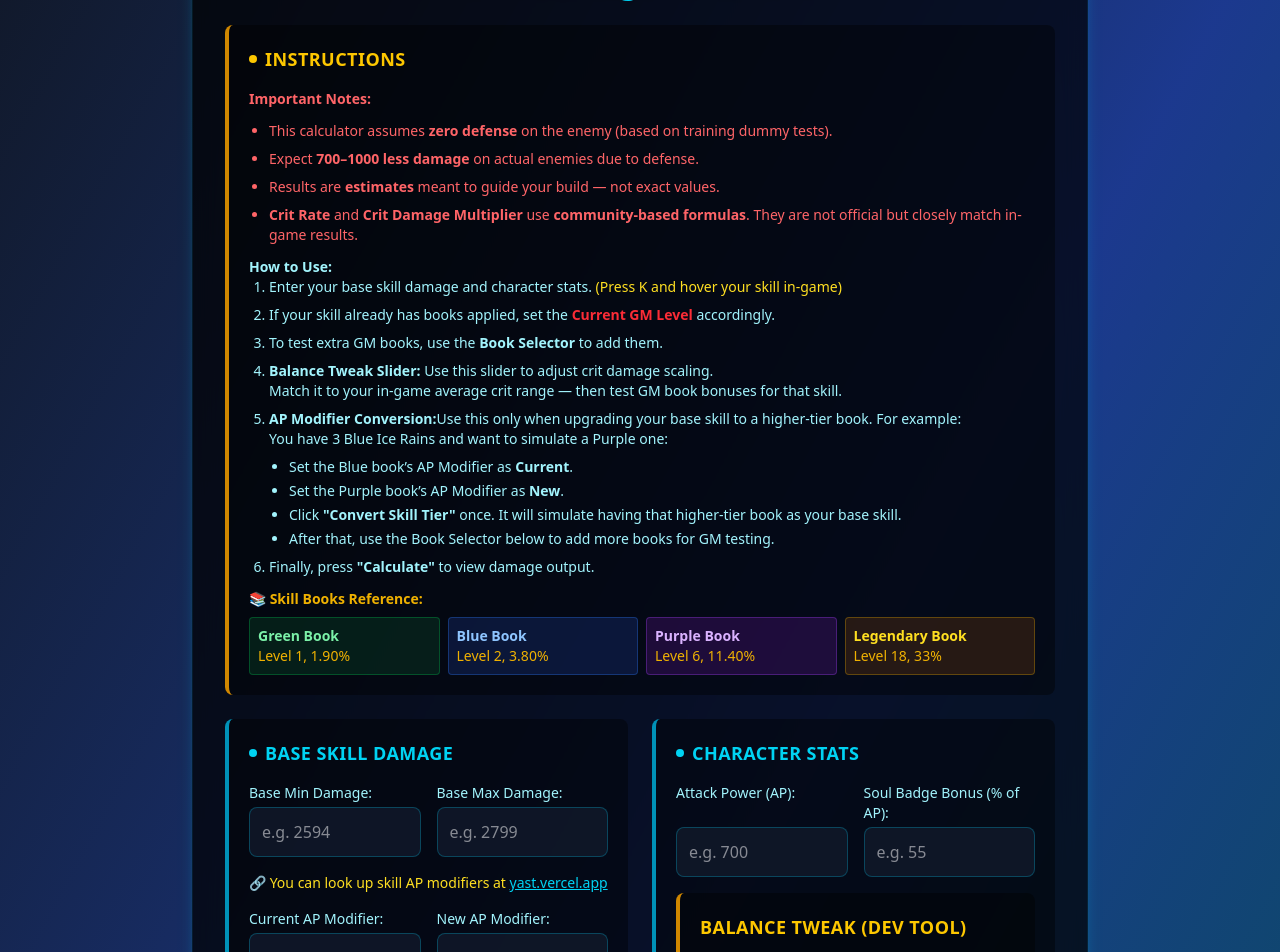
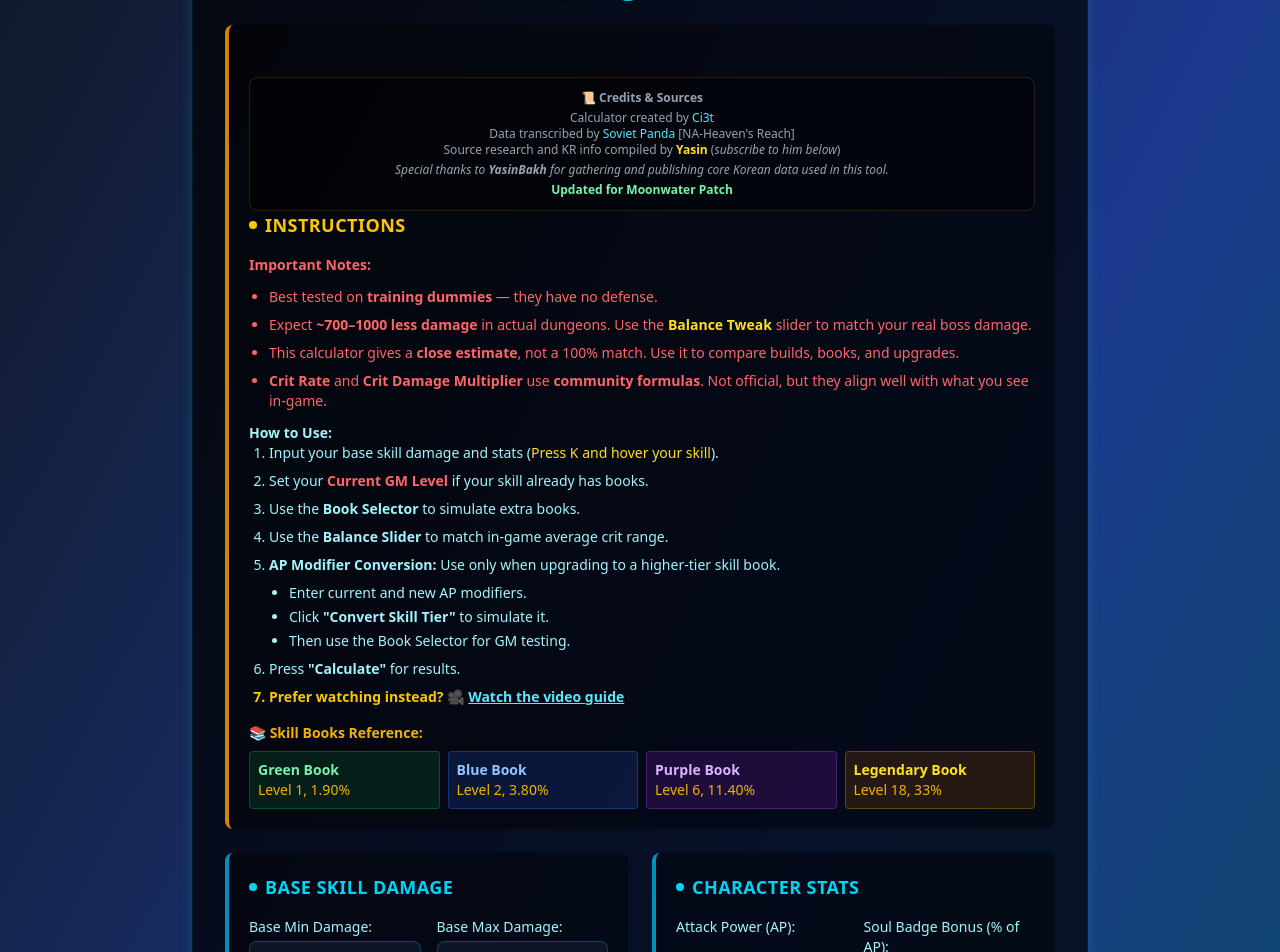
Before and after one commit to Ci3t/calc-skill-neo-basic, a React (Vite) app: page / in a window 1280 px wide. Shown: the part 100-1052 px from the top of the page. Built offline with nearby package versions, Linux system fonts and the light colour scheme.

Commit message:
fixed percent 0.0% bug and level limited + books limit added onrush support

```diff
--- a/src/App.jsx
+++ b/src/App.jsx
@@ -2,112 +2,53 @@ import { useState } from "react";
 import CombatStatsOverview from "./CombatStatsOverview";
 
 const GM_PERCENT_LOOKUP = [
-  0.0,
-  1.9,
-  3.8,
-  5.7,
-  7.6,
-  9.5,
-  11.4,
-  13.3,
-  15.2,
-  17.1,
-  19.0,
-  20.9,
-  22.8,
-  24.7,
-  26.6,
-  28.5,
-  30.0,
-  31.5,
-  33.0,
-  34.5,
-  36.0,
-  37.5,
-  39.0,
-  40.5,
-  42.0,
-  43.5,
-  45.0,
-  46.5,
-  48.0,
-  49.5,
-  51.0,
-  52.5,
-  54.0,
-  55.5,
-  57.0,
-  58.5,
-  59.6,
-  60.7,
-  61.8,
-  62.9,
-  64.0,
-  65.1,
-  66.2,
-  67.3,
-  68.4,
-  69.5,
-  70.6,
-  71.7,
-  72.8,
-  73.9,
-  75.0,
-  76.1,
-  77.2,
-  78.3,
-  79.4,
-  80.5,
-  81.6,
-  82.7,
-  83.8,
-  84.9,
-  86.0,
-  87.1,
-  88.2,
-  89.3,
-  90.4,
-  91.5,
-  92.6,
-  93.7,
-  94.8,
-  95.9,
-  97.0,
-  98.1,
-  99.2,
-  100.3,
-  101.4,
-  102.5,
-  103.6,
-  104.7,
-  105.8,
-  106.9,
-  108.0,
-  109.1,
-  110.2,
-  111.3,
-  112.4,
-  113.5,
-  114.6,
-  115.7,
-  116.8,
-  117.9,
-  119.0,
-  120.1,
-  121.2,
-  122.3,
-  123.4,
-  124.5,
-  125.6,
-  126.7,
-  127.8,
-  128.9,
-  130.0, // up to 130 GM levels, you can add more
+  0.0, 1.9, 3.8, 5.7, 7.6, 9.5, 11.4, 13.3, 15.2, 17.1, 19.0, 20.9, 22.8, 24.7,
+  26.6, 28.5, 30.0, 31.5, 33.0, 34.5, 36.0, 37.5, 39.0, 40.5, 42.0, 43.5, 45.0,
+  46.5, 48.0, 49.5, 51.0, 52.5, 54.0, 55.5, 57.0, 58.5, 59.6, 60.7, 61.8, 62.9,
+  64.0, 65.1, 66.2, 67.3, 68.4, 69.5, 70.6, 71.7, 72.8, 73.9, 75.0, 76.1, 77.2,
+  78.3, 79.4, 80.5, 81.6, 82.7, 83.8, 84.9, 86.0, 87.1, 88.2, 89.3, 90.4, 91.5,
+  92.6, 93.7, 94.8, 95.9, 97.0, 98.1, 99.2, 100.3, 101.4, 102.5, 103.6, 104.7,
+  105.8, 106.9, 108.0, 109.1, 110.2, 111.3, 112.4, 113.5, 114.6, 115.7, 116.8,
+  117.9, 119.0, 120.1, 121.2, 122.3, 123.4, 124.5, 125.6, 126.7, 127.8, 128.9,
+  130.0, 130.7, 131.4, 132.1, 132.8, 133.5, 134.2, 134.9, 135.6, 136.3, 137.0,
+  137.7, 138.4, 139.1, 139.8, 140.5, 141.2, 141.9, 142.6, 143.3, 144.0, 144.7,
+  145.4, 146.1, 146.8, 147.5, 148.2, 148.9, 149.6, 150.3, 151.0, 151.7, 152.4,
+  153.1, 153.8, 154.5, 155.2, 155.9, 156.6, 157.3, 158.0, 158.7, 159.4, 160.1,
+  160.8, 161.5, 162.2, 162.9, 163.6, 164.3, 165.0, 165.7, 166.4, 167.1, 167.8,
+  168.5, 169.2, 169.9, 170.6, 171.3, 172.0, 172.7, 173.4, 174.1, 174.8, 175.5,
+  175.8, 176.1, 176.4, 176.7, 177.0, 177.3, 177.6, 177.9, 178.2, 178.5, 178.8,
+  179.1, 179.4, 179.7, 180.0, 180.3, 180.6, 180.9, 181.2, 181.5, 181.8, 182.1,
+  182.4, 182.7, 183.0, 183.3, 183.6, 183.9, 184.2, 184.5, 184.8, 185.1, 185.4,
+  185.7, 186.0, 186.3, 186.6, 186.9, 187.2, 187.5, 187.8, 188.1, 188.4, 188.7,
+  189.0, 189.3, 189.6, 189.9, 190.2, 190.5, 190.8, 191.1, 191.4, 191.7, 192.0,
+  192.3, 192.6, 192.9, 193.2, 193.5, 193.8, 194.1, 194.4, 194.7, 195.0, 195.3,
+  195.6, 195.9, 196.2, 196.5, 196.8, 197.1, 197.4, 197.7, 198.0, 198.3, 198.6,
+  198.9, 199.2, 199.5, 199.8, 200.1, 200.4, 200.7, 201.0, 201.3, 201.6, 201.9,
+  202.2, 202.5, 202.8, 203.1, 203.4, 203.7, 204.0, 204.3, 204.6, 204.9, 205.2,
+  205.5, 205.8, 206.1, 206.4, 206.7, 207.0, 207.3, 207.6, 207.9, 208.2, 208.5,
+  208.8, 209.1, 209.4, 209.7, 210.0, 210.3, 210.6, 210.9, 211.2, 211.5, 211.8,
+  212.1, 212.4, 212.7, 213.0, 213.3, 213.6, 213.9, 214.2, 214.5, 214.8, 215.1,
+  215.4, 215.7, 216.0, 216.3, 216.6, 216.9, 217.2, 217.5, 217.8,
 ];
+
 // --- Crit Multiplier (fixed) ---
 function calculateCritMultiplier(cdmgPoints) {
   return (180 * cdmgPoints) / (1800 + cdmgPoints) + 125;
 }
+
+const getGmPercent = (gmLevel) => {
+  // The max level with a defined percentage
+  const MAX_GM_LEVEL = 306;
+  const MAX_GM_PERCENT = 217.8;
+
+  // If level is beyond our maximum, return the max percentage
+  if (gmLevel > MAX_GM_LEVEL) {
+    return MAX_GM_PERCENT;
+  }
+
+  // Otherwise return the lookup value or fallback
+  return GM_PERCENT_LOOKUP[gmLevel] ?? 0;
+};
 
 // --- Crit Scale (based on crit multiplier) ---
 function calculateCritScale(multiplier) {
@@ -190,6 +131,7 @@ function App() {
     newApMod: "",
     skillApMultiplier: "1.05",
     balanceTweak: "1.00", // balance slider, defaults to 1
+    onrush: false, // ✅ add this
   });
 
   const bookTypes = [
@@ -231,21 +173,46 @@ function App() {
 
   const currentGMPercent = formData.currentGMLevel * 1.9;
 
+  const getGmPercent = (gmLevel) => {
+    // The max level with a defined percentage
+    const MAX_GM_LEVEL = 306;
+    const MAX_GM_PERCENT = 217.8;
+
+    // If level is beyond our maximum, return the max percentage
+    if (gmLevel > MAX_GM_LEVEL) {
+      return MAX_GM_PERCENT;
+    }
+
+    // Otherwise return the lookup value or fallback
+    return GM_PERCENT_LOOKUP[gmLevel] ?? 0;
+  };
+
   const calculateGMTotals = () => {
-    let gmLevel = 0;
+    let totalGmLevel = 0;
 
     books.forEach((book) => {
-      gmLevel += book.level * book.count;
+      totalGmLevel += book.level * book.count;
     });
 
-    const percentPerLevel = GM_PERCENT_LOOKUP[gmLevel] ?? 0; // fallback to 0 if undefined
+    // Limit the GM level to the maximum of 312
+    const MAX_GM_LEVEL = 306;
+    const limitedGmLevel = Math.min(totalGmLevel, MAX_GM_LEVEL);
 
-    return { gmLevel, percentPerLevel };
+    // Get the percentage using the getGmPercent function
+    const percentPerLevel = getGmPercent(limitedGmLevel);
+
+    return {
+      gmLevel: limitedGmLevel, // Return the limited GM level
+      percentPerLevel,
+    };
   };
 
   const handleChange = (e) => {
     const { id, value } = e.target;
-    setFormData((prev) => ({ ...prev, [id]: value }));
+    setFormData((prev) => ({
+      ...prev,
+      [id]: id === "onrush" ? value === "true" || value === true : value,
+    }));
   };
 
   const handleCurrentGMLevelChange = (change) => {
@@ -256,13 +223,27 @@ function App() {
   };
 
   const handleBookCountChange = (bookId, change) => {
-    setBooks((prev) =>
-      prev.map((book) =>
-        book.id === bookId
-          ? { ...book, count: Math.max(0, book.count + change) }
-          : book
-      )
-    );
+    const MAX_GM_LEVEL = 306;
+
+    setBooks((prevBooks) => {
+      // First calculate the total GM level
+      const totalGmLevel = prevBooks.reduce(
+        (sum, b) => sum + b.level * b.count,
+        0
+      );
+
+      return prevBooks.map((book) => {
+        if (book.id !== bookId) return book;
+
+        const newCount = book.count + change;
+        const newLevel = totalGmLevel + change * book.level;
+
+        // Disallow count below 0 or level above max
+        if (newCount < 0 || newLevel > MAX_GM_LEVEL) return book;
+
+        return { ...book, count: newCount };
+      });
+    });
   };
 
   const handleTierConvert = () => {
@@ -277,6 +258,8 @@ function App() {
       ...prev,
       minDamage: newMin.toFixed(0),
       maxDamage: newMax.toFixed(0),
+      currentApMod: "",
+      newApMod: "",
     }));
   };
 
@@ -323,7 +306,8 @@ function App() {
     const critScale = (0.00028 + scaleFactor * 0.00004) * balance;
 
     // 🎯 Only use books for damage calculation (currentGM is visual only)
-    const gmPercentFromTable = GM_PERCENT_LOOKUP[gmLevel] ?? gmLevel * 1.9;
+    // const gmPercentFromTable = GM_PERCENT_LOOKUP[gmLevel] ?? gmLevel * 1.9;
+    const gmPercentFromTable = getGmPercent(gmLevel);
     const gmPercentBonus = gmPercentFromTable * 0.728; // damage scale
 
     // Adjusted base average
@@ -384,97 +368,119 @@ function App() {
         </h1>
 
         <div className="bg-black/40 p-5 rounded-lg border-l-4 border-yellow-600 mb-6">
+          <div className="mt-8 text-xs text-gray-400 text-center bg-black/40 p-3 rounded-lg border border-yellow-600/20">
+            <p>
+              📜 <strong>Credits & Sources</strong>
+            </p>
+            <p className="mt-1">
+              Calculator created by{" "}
+              <span className="text-cyan-300 font-medium">Ci3t</span>
+            </p>
+            <p>
+              Data transcribed by{" "}
+              <span className="text-cyan-300 font-medium">Soviet Panda</span>{" "}
+              [NA-Heaven's Reach]
+            </p>
+            <p>
+              Source research and KR info compiled by{" "}
+              <span className="text-yellow-300 font-semibold">Yasin</span> (
+              <em>subscribe to him below</em>)
+            </p>
+            <p className="italic mt-1">
+              Special thanks to <strong>YasinBakh</strong> for gathering and
+              publishing core Korean data used in this tool.
+            </p>
+            <p className="mt-1 text-green-300 font-semibold">
+              Updated for Moonwater Patch
+            </p>
+          </div>
           <h2 className="text-yellow-400 text-lg uppercase tracking-wide flex items-center mb-4 font-semibold">
             <span className="w-2 h-2 bg-yellow-400 rounded-full mr-2"></span>
             Instructions
           </h2>
 
           <div className="text-red-400 space-y-3 text-sm">
-            {/* Important Notes */}
             <p>
               <strong>Important Notes:</strong>
             </p>
             <ul className="list-disc pl-5 space-y-2">
               <li>
-                This calculator assumes <strong>zero defense</strong> on the
-                enemy (based on training dummy tests).
+                Best tested on <strong>training dummies</strong> — they have no
+                defense.
               </li>
               <li>
-                Expect <strong>700–1000 less damage</strong> on actual enemies
-                due to defense.
+                Expect <strong>~700–1000 less damage</strong> in actual
+                dungeons. Use the{" "}
+                <strong className="text-yellow-300">Balance Tweak</strong>{" "}
+                slider to match your real boss damage.
               </li>
               <li>
-                Results are <strong>estimates</strong> meant to guide your build
-                — not exact values.
+                This calculator gives a <strong>close estimate</strong>, not a
+                100% match. Use it to compare builds, books, and upgrades.
               </li>
               <li>
                 <strong>Crit Rate</strong> and{" "}
                 <strong>Crit Damage Multiplier</strong> use{" "}
-                <strong>community-based formulas</strong>. They are not official
-                but closely match in-game results.
+                <strong>community formulas</strong>. Not official, but they
+                align well with what you see in-game.
               </li>
             </ul>
           </div>
+
           <div className="text-cyan-200 text-sm">
-            {/* How to Use */}
             <p className="mt-3">
               <strong>How to Use:</strong>
             </p>
             <ol className="list-decimal pl-5 space-y-2">
               <li>
-                Enter your base skill damage and character stats.{" "}
+                Input your base skill damage and stats (
                 <span className="text-yellow-300">
-                  (Press K and hover your skill in-game)
+                  Press K and hover your skill
                 </span>
+                ).
               </li>
               <li>
-                If your skill already has books applied, set the{" "}
-                <strong className="text-red-500">Current GM Level</strong>{" "}
-                accordingly.
+                Set your{" "}
+                <strong className="text-red-400">Current GM Level</strong> if
+                your skill already has books.
               </li>
               <li>
-                To test extra GM books, use the <strong>Book Selector</strong>{" "}
-                to add them.
+                Use the <strong>Book Selector</strong> to simulate extra books.
               </li>
               <li>
-                <strong>Balance Tweak Slider:</strong> Use this slider to adjust
-                crit damage scaling.
-                <br />
-                Match it to your in-game average crit range — then test GM book
-                bonuses for that skill.
+                Use the <strong>Balance Slider</strong> to match in-game average
+                crit range.
               </li>
               <li>
-                <strong>AP Modifier Conversion:</strong>
-                Use this only when upgrading your base skill to a higher-tier
-                book. For example:
-                <br />
-                You have 3 Blue Ice Rains and want to simulate a Purple one:
+                <strong>AP Modifier Conversion:</strong> Use only when upgrading
+                to a higher-tier skill book.
                 <ul className="list-disc pl-5 mt-2 space-y-1">
+                  <li>Enter current and new AP modifiers.</li>
                   <li>
-                    Set the Blue book’s AP Modifier as <strong>Current</strong>.
+                    Click <strong>"Convert Skill Tier"</strong> to simulate it.
                   </li>
-                  <li>
-                    Set the Purple book’s AP Modifier as <strong>New</strong>.
-                  </li>
-                  <li>
-                    Click <strong>"Convert Skill Tier"</strong> once. It will
-                    simulate having that higher-tier book as your base skill.
-                  </li>
-                  <li>
-                    After that, use the Book Selector below to add more books
-                    for GM testing.
-                  </li>
+                  <li>Then use the Book Selector for GM testing.</li>
                 </ul>
               </li>
               <li>
-                Finally, press <strong>"Calculate"</strong> to view damage
-                output.
+                Press <strong>"Calculate"</strong> for results.
+              </li>
+              <li className="text-yellow-400 font-semibold">
+                Prefer watching instead? 🎥
+                <a
+                  href="https://www.youtube.com/watch?v=GhYvH4RCkBM"
+                  target="_blank"
+                  rel="noopener noreferrer"
+                  className="text-cyan-300 underline ml-1 hover:text-cyan-200"
+                >
+                  Watch the video guide
+                </a>
               </li>
             </ol>
           </div>
-          <div className="text-yellow-500 text-sm">
-            {/* Skill Books Reference */}
-            <p className="mt-3">
+
+          <div className="text-yellow-500 text-sm mt-4">
+            <p>
               <strong>📚 Skill Books Reference:</strong>
             </p>
             <div className="grid grid-cols-2 sm:grid-cols-4 gap-2 mt-2">
@@ -632,7 +638,7 @@ function App() {
                     <div className="ml-4">
                       <span className="text-purple-200">GM Percent: </span>
                       <span className="text-white font-medium">
-                        {GM_PERCENT_LOOKUP[formData.currentGMLevel] || 0}%
+                        {getGmPercent(formData.currentGMLevel)}%
                       </span>
                     </div>
                   </div>
@@ -764,7 +770,7 @@ function App() {
               {/* Balance Tweak Slider */}
               <div className="bg-black/40 p-5 rounded-lg border-l-4 border-yellow-600 mt-4">
                 <h2 className="text-yellow-400 text-lg uppercase tracking-wide mb-4 font-semibold">
-                  Balance Tweak (Dev Tool)
+                  Balance Tweak
                 </h2>
                 <div className="flex flex-col gap-2">
                   <label
@@ -799,6 +805,7 @@ function App() {
               accuracy={formData.accuracy}
               debuffResist={formData.debuffResist}
               onChange={handleChange}
+              onrush={formData.onrush} // ✅ pass it
             />
           </div>
         </div>
--- a/src/CombatStatsOverview.jsx
+++ b/src/CombatStatsOverview.jsx
@@ -1,8 +1,10 @@
 import { useState } from "react";
 
 // Corrected Crit Rate formula (returns percentage directly)
-function calculateCritRate(critPoints) {
-  return (critPoints * 96.98979) / (critPoints + 2368.384);
+function calculateCritRate(critPoints, onrush = false) {
+  const base = (96.98979 * critPoints) / (critPoints + 2368.384);
+  const extra = onrush ? 10 : 0;
+  return base + extra;
 }
 
 // Corrected Crit Multiplier (returns multiplier like 2.32)
@@ -26,6 +28,7 @@ export default function CombatStatsOverview({
   accuracy,
   debuffResist,
   onChange,
+  onrush,
 }) {
   const parsedCrit = parseFloat(crit);
   const parsedCritDmg = parseFloat(critDmg);
@@ -106,13 +109,32 @@ export default function CombatStatsOverview({
         </div>
       </div>
 
-      <div className="grid grid-cols-1 sm:grid-cols-2 gap-4">
+      {/* Onrush Checkbox */}
+      <div className="mt-4 flex items-center space-x-3">
+        <input
+          type="checkbox"
+          id="onrush"
+          checked={onrush}
+          onChange={(e) =>
+            onChange({
+              target: { id: "onrush", value: e.target.checked },
+            })
+          }
+          className="w-4 h-4 text-cyan-500 bg-gray-800 border-cyan-500 rounded focus:ring-cyan-400"
+        />
+        <label htmlFor="onrush" className="text-cyan-200 text-l">
+          🌀 Onrush Active (+10% Crit Rate)
+        </label>
+      </div>
+
+      {/* Calculated Values */}
+      <div className="grid grid-cols-1 sm:grid-cols-2 gap-4 mt-4">
         <div className="flex justify-between text-cyan-200">
           <span>📈 Crit Rate:</span>
           <span className="text-white font-medium">
             {isNaN(parsedCrit)
               ? "--"
-              : `${calculateCritRate(parsedCrit).toFixed(2)}%`}
+              : `${calculateCritRate(parsedCrit, onrush).toFixed(2)}%`}
           </span>
         </div>
 
```
